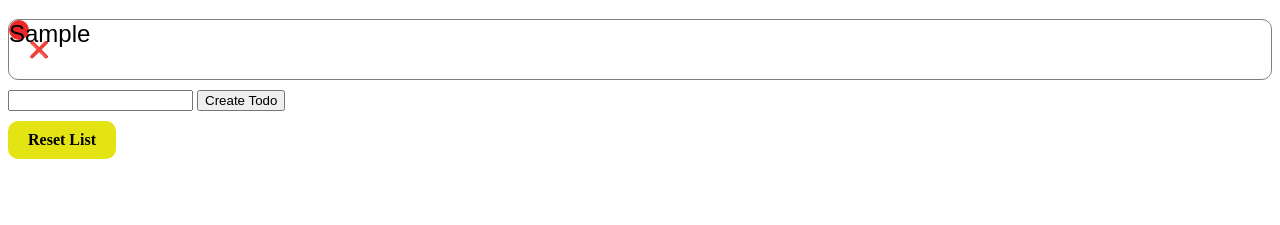
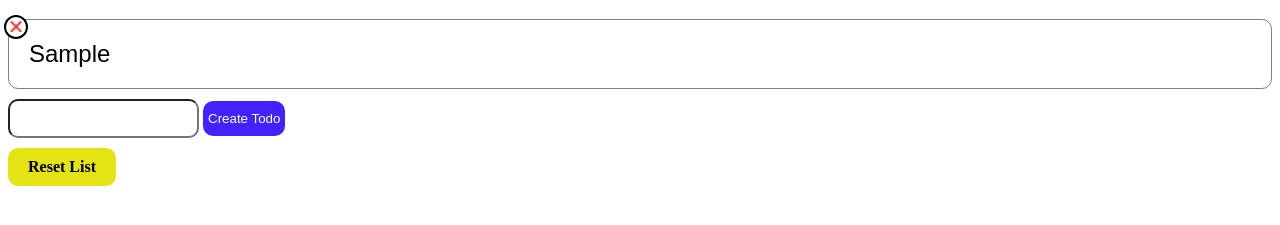
Before and after one commit to compiuta/todo, a plain HTML site: page index.html in a window 1280 px wide. Both pictures are taken after typing "Sample" into the empty fields and a click on the button "Create Todo". Shown: the part 61-286 px from the top of the page. Drawn offline with Linux system fonts and the light colour scheme.

Commit message:
add basic design styles

```diff
--- a/style.css
+++ b/style.css
@@ -1,26 +1,45 @@
 .todo-wrapper {
-    padding: 20px;
     border-radius: 10px;
     border: 1px solid grey;
     margin: 0 0 10px 0;
-    display: flex;
-    align-items: center;
     position: relative;
 }
 
 .is-complete {
+    display: flex;
+    align-items: center;
+    padding: 20px;
+}
+
+.todo-field {
+    padding: 10px 5px;
+    border-radius: 10px;
+}
+
+.create-todo {
+    padding: 10px 5px;
+    background-color: rgb(67, 34, 255);
+    color : #fff;
+    border-radius: 10px;
+    cursor: pointer;
+    border: 0;
+}
+
+.delete-todo {
     position: absolite;
     position: absolute;
     height: 20px;
     width: 20px;
-    background-color: rgb(236, 41, 41);
+    border: 2px solid #000;
     border-radius: 50%;
-    top: 0;
-    left: 0;
-}
-
-.complete .is-complete {
-    background-color: rgb(12, 192, 12);
+    top: -5px;
+    left: -5px;
+    cursor: pointer;
+    font-size: 10px;
+    display: flex;
+    align-items: center;
+    justify-content: center;
+    background-color: #fff;
 }
 
 .complete {
```
